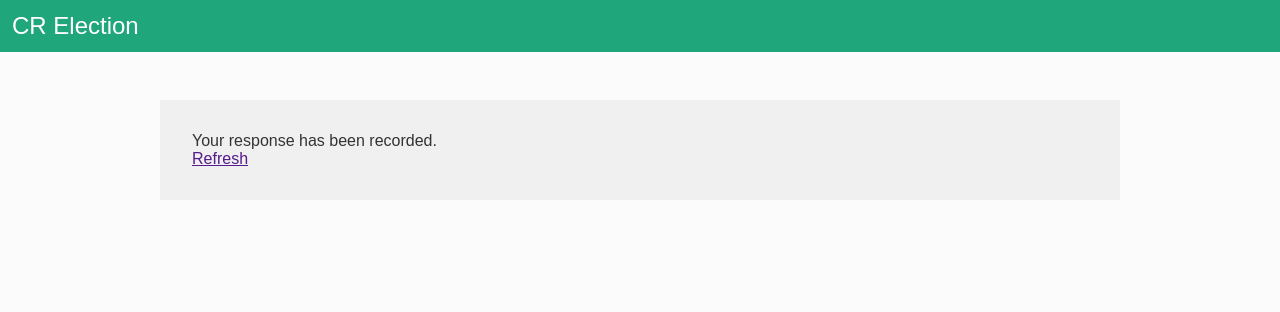
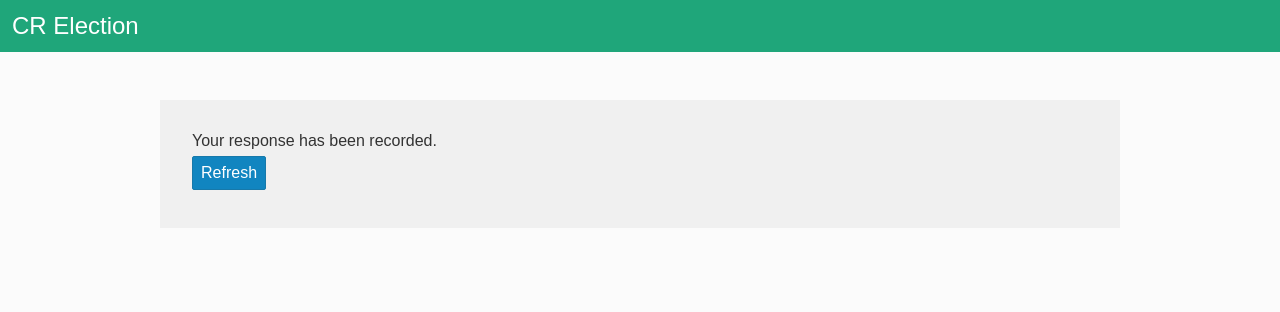
Before and after one commit to nihavi/CRElection, a PHP site: page /CRElection/index.php in a window 1280 px wide. Shown: the top 312 px of the page. Run offline with PHP 8.4, Linux system fonts and the light colour scheme; the visitor is signed in with stand-in values (Sample User, id 1); data comes from the database, SQL or seed files in the repository.

Commit message:
More colours!

```diff
--- a/index.php
+++ b/index.php
@@ -41,7 +41,7 @@
 	}
 	else {
 		if ( isset( $_SESSION["done_voting"] ) && $_SESSION["done_voting"] ) {
-			$htmlOutput .= "Your response has been recorded.<br><a href=''>Refresh</a>";
+			$htmlOutput .= "Your response has been recorded.<br><a class='btn' href=''>Refresh</a>";
 			unset($_SESSION["done_voting"]);
 		}
 		else {
```
